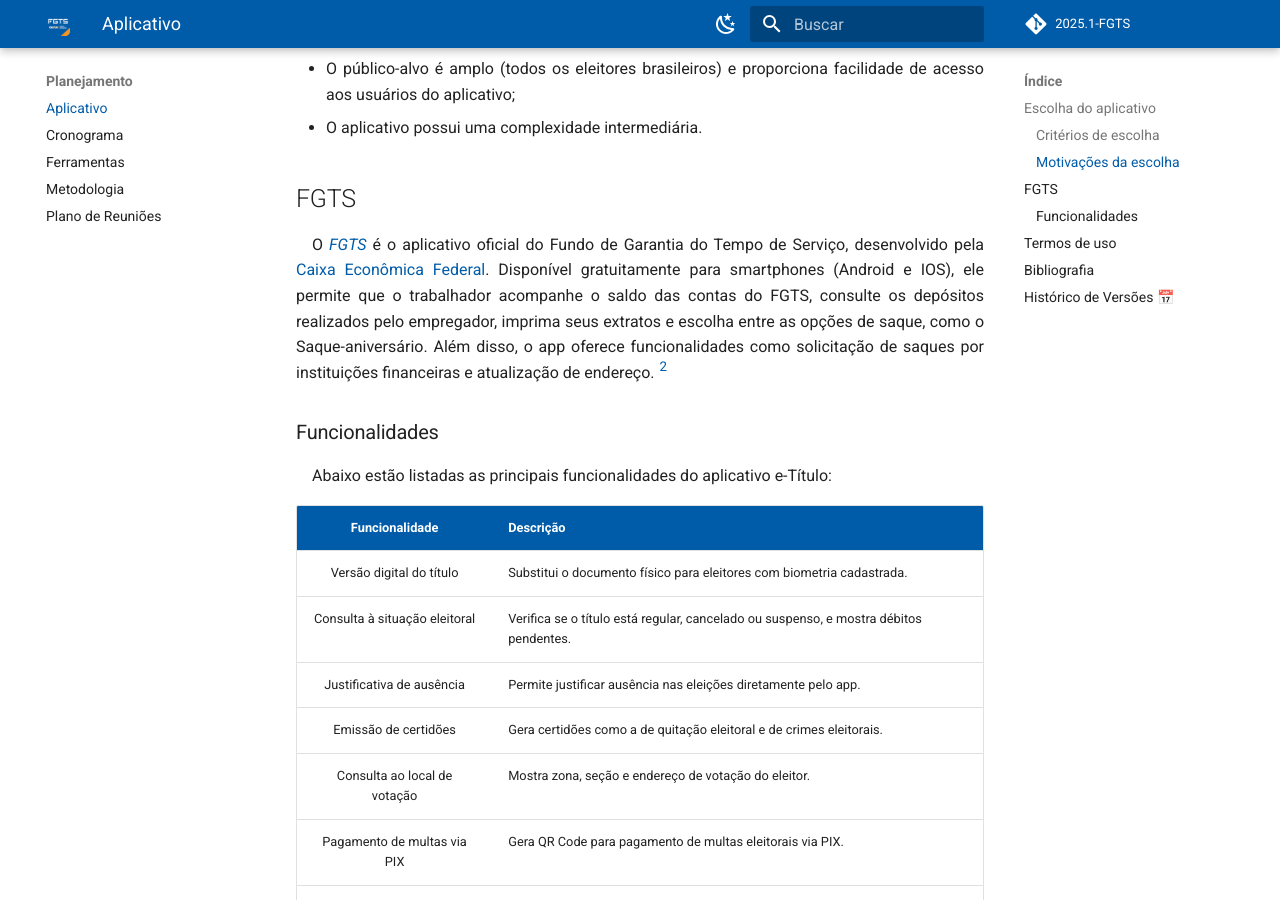
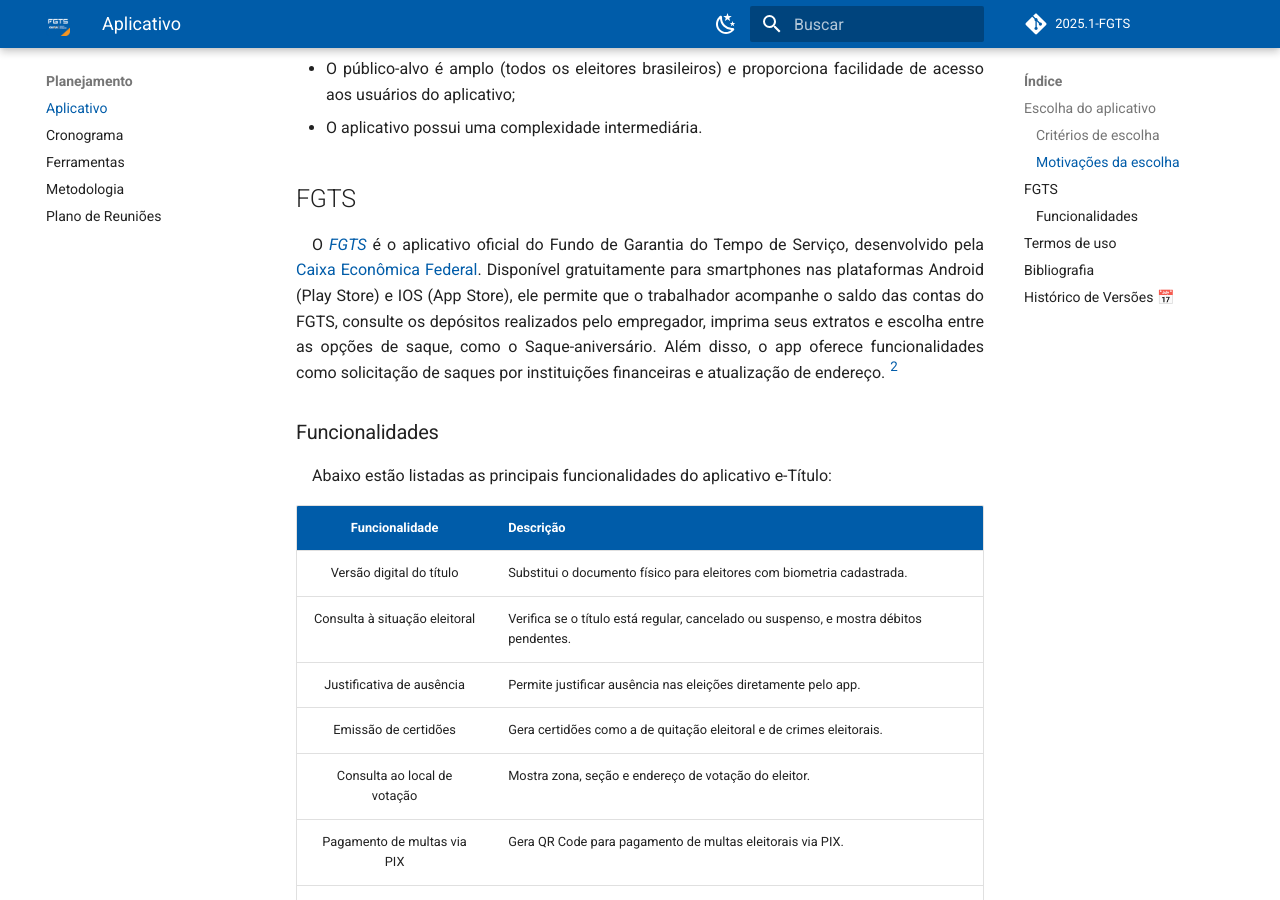
Before and after one commit to eduardodpms/REQ-FGTS, an MkDocs documentation site: the page built from docs/Planejamento/Aplicativo.md, in a window 1280 px wide and 900 px high, scrolled down 1282 px. Built offline with MkDocs 1.6.1 and Material for MkDocs 9.7.7, drawn with Linux system fonts in a browser that asks for light colours; comment, search, counter and statistics services are not loaded; some of the changed text lies outside the part shown.

Commit message:
docs: adição de plataformas disponíveis

```diff
--- a/docs/Planejamento/Aplicativo.md
+++ b/docs/Planejamento/Aplicativo.md
@@ -34,7 +34,7 @@ As motivações foram as seguintes:
 
 ## FGTS
 
-O [*FGTS*](https://play.google.com/store/apps/details?id=br.gov.caixa.fgts.trabalhador&hl=pt_BR&pli=1) é o aplicativo oficial do Fundo de Garantia do Tempo de Serviço, desenvolvido pela [Caixa Econômica Federal](https://www.caixa.gov.br/Paginas/home-caixa.aspx). Disponível gratuitamente para smartphones (Android e IOS), ele permite que o trabalhador acompanhe o saldo das contas do FGTS, consulte os depósitos realizados pelo empregador, imprima seus extratos e escolha entre as opções de saque, como o Saque-aniversário. Além disso, o app oferece funcionalidades como solicitação de saques por instituições financeiras e atualização de endereço. <a id="anchor_2" href="#ref2">^2^</a>
+O [*FGTS*](https://play.google.com/store/apps/details?id=br.gov.caixa.fgts.trabalhador&hl=pt_BR&pli=1) é o aplicativo oficial do Fundo de Garantia do Tempo de Serviço, desenvolvido pela [Caixa Econômica Federal](https://www.caixa.gov.br/Paginas/home-caixa.aspx). Disponível gratuitamente para smartphones nas plataformas Android (Play Store) e IOS (App Store), ele permite que o trabalhador acompanhe o saldo das contas do FGTS, consulte os depósitos realizados pelo empregador, imprima seus extratos e escolha entre as opções de saque, como o Saque-aniversário. Além disso, o app oferece funcionalidades como solicitação de saques por instituições financeiras e atualização de endereço. <a id="anchor_2" href="#ref2">^2^</a>
 
 ### Funcionalidades
 
@@ -84,3 +84,4 @@ Com o objetivo de verificar a vibilidade legal do desenvolvimento do projeto, de
 | `1.3` | 13/04/2025 | Modificação do texto | [Danielle Soares](https://github.com/danielle-soaress) | [Eduardo de Pina](https://github.com/eduardodpms) |
 | `1.4` | 02/05/2025 | Modificação do Aplicativo | [Leticia Arisa](https://github.com/Leticia-Arisa-K-Higa) | [Marcelo Makoto](https://github.com/MM4k) |
 | `1.5` | 02/05/2025 | Visualização dos termos de uso e adição de paths | [Eduardo de Pina](https://github.com/eduardodpms) | [Leticia Arisa](https://github.com/Leticia-Arisa-K-Higa) |
+| `1.6` | 21/06/2025 | Adição de plataformas disponíveis | [Marcelo Makoto](https://github.com/MM4k) | - |
```
